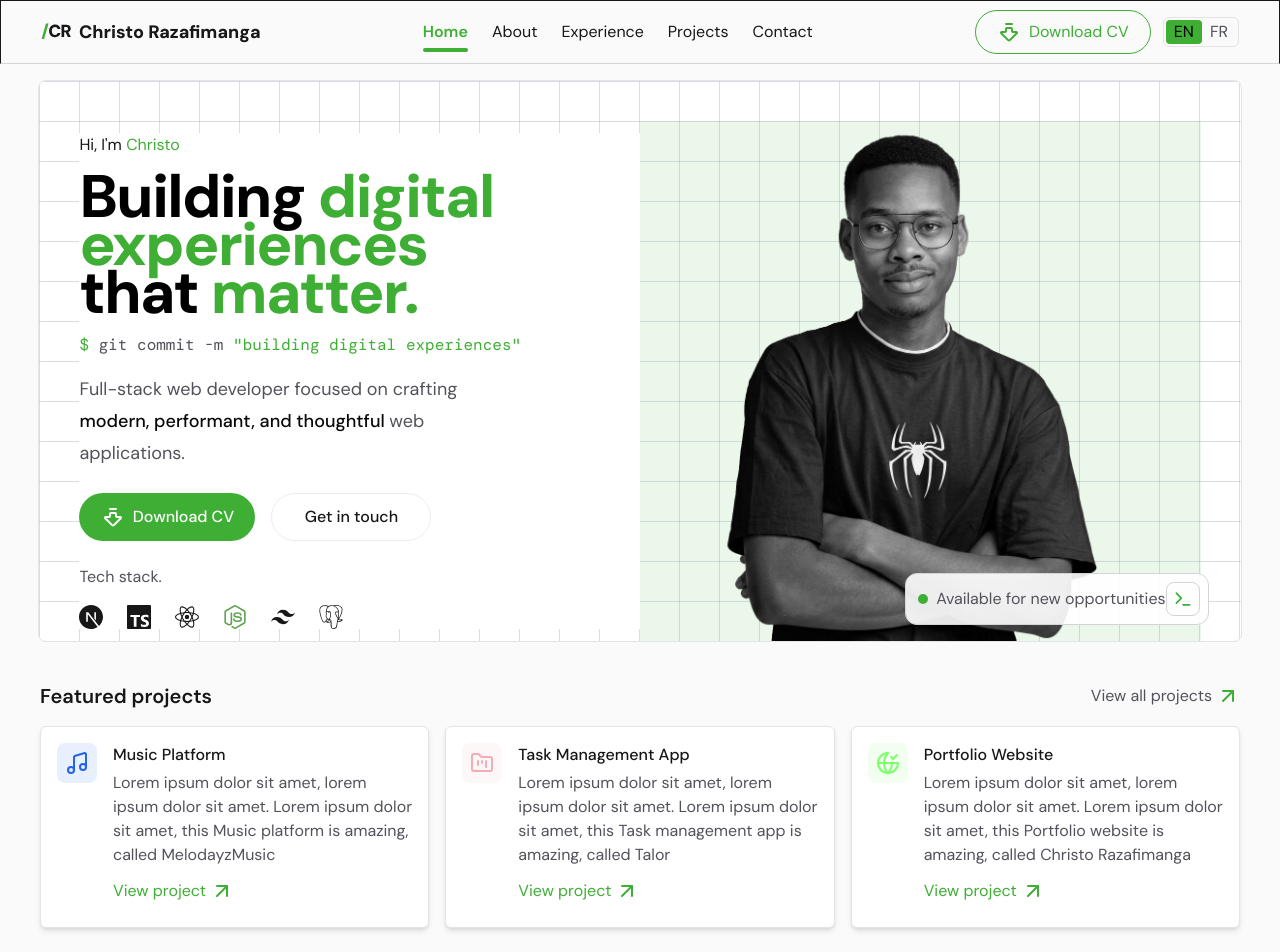
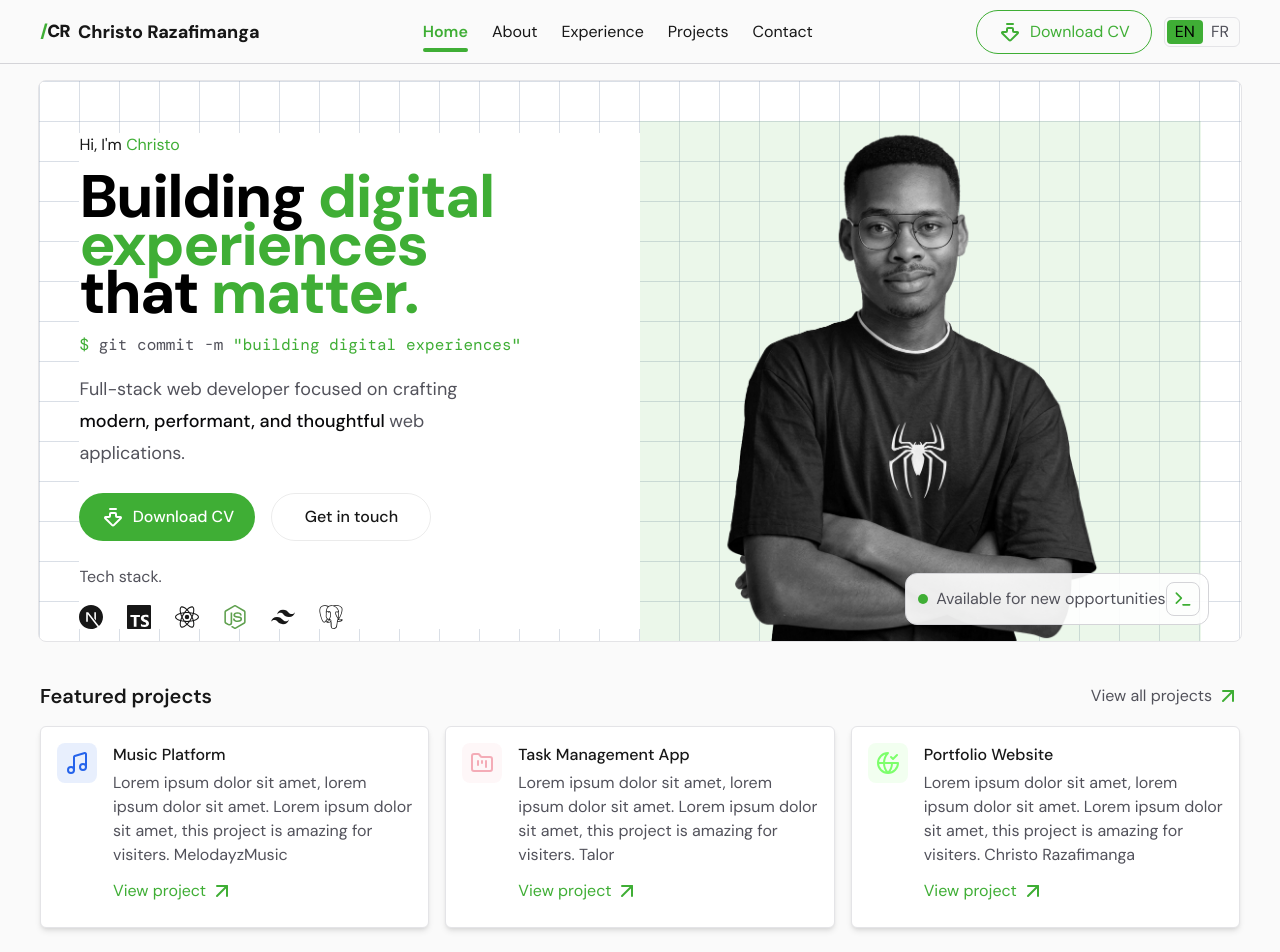
Before and after one commit to bossnare/portfolio, a Next.js app: page / in a window 1280 px wide. Shown: the top 952 px of the page. Built offline with nearby package versions, Linux system fonts and the light colour scheme.

Commit message:
bump color of projects card

```diff
--- a/app/page.tsx
+++ b/app/page.tsx
@@ -6,7 +6,7 @@ import { ArrowUpRight } from 'lucide-react';
 export default function Home() {
   return (
     <div className="flex flex-col items-center justify-center flex-1 bg-zinc-50 dark:bg-black">
-      <header className="sticky w-full h-16 px-3 border md:px-10 z-1000 border-b-zinc-300 dark:border-b-white/8">
+      <header className="sticky w-full h-16 px-3 border-b md:px-10 z-1000 border-zinc-300 dark:border-white/8">
         <Header />
       </header>
       <main className="w-full mt-4 space-y-8 md:space-y-10">
@@ -30,7 +30,7 @@ export default function Home() {
               {projects.map((project) => (
                 <div
                   key={project.type}
-                  className="flex gap-4 p-4 border rounded-md shadow-md border-zinc-200 dark:border-white/8 bg-background dark:bg-background/60"
+                  className="flex gap-4 p-4 border rounded-md shadow-md border-zinc-200 dark:border-white/8 bg-background dark:bg-background/80"
                 >
                   <span
                     style={{ background: `${project.color}1a` }} // 1a = HEX alpha chanel(opacity), 1a = 10% opacity
@@ -43,9 +43,7 @@ export default function Home() {
                       {project.type}
                     </span>
                     <span className="text-muted-foreground">
-                      Lorem ipsum dolor sit amet, lorem ipsum dolor sit amet.
-                      Lorem ipsum dolor sit amet, this {project.type} is
-                      amazing, called {project.name}
+                      {project.description} {project.name}
                     </span>
                     <a
                       href="#"
```
